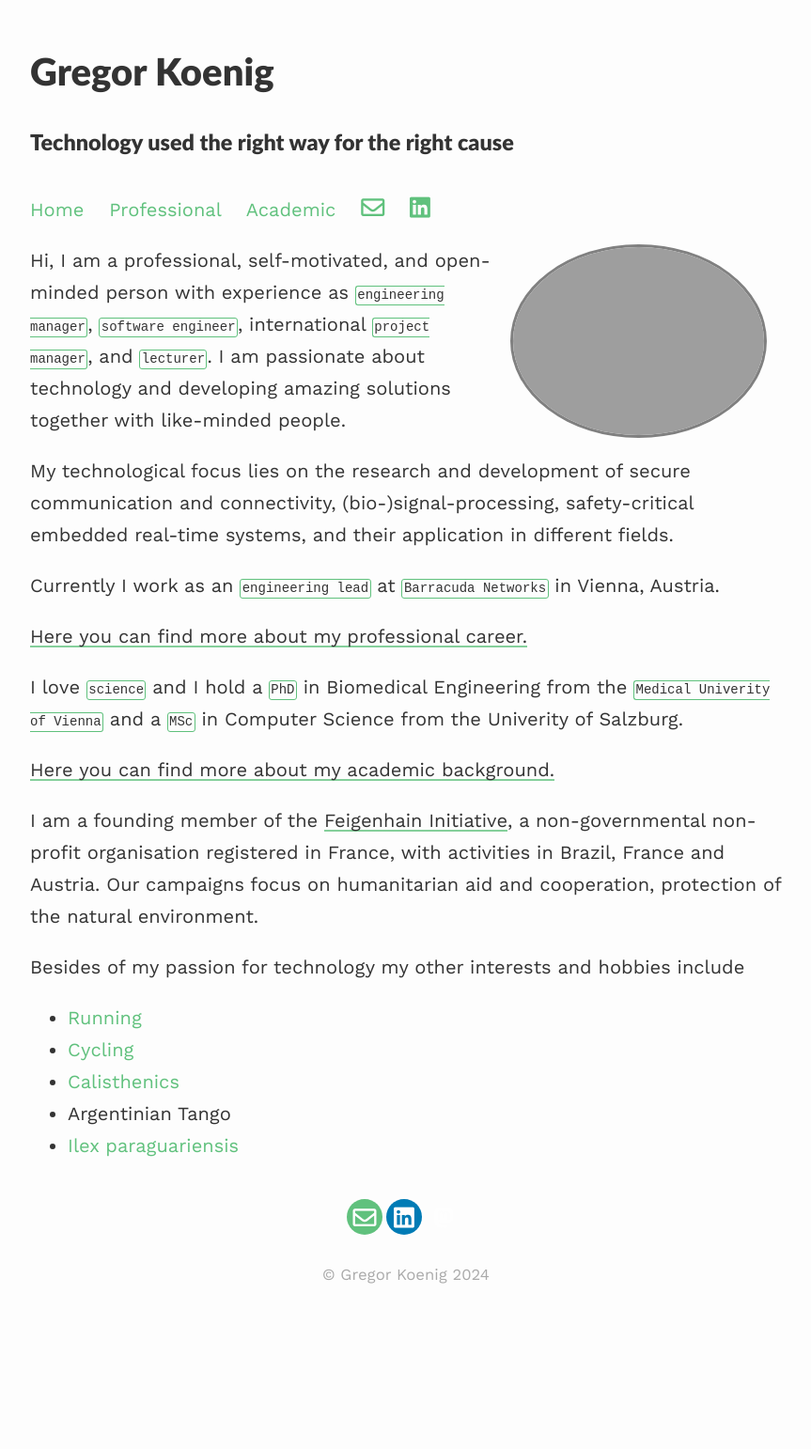
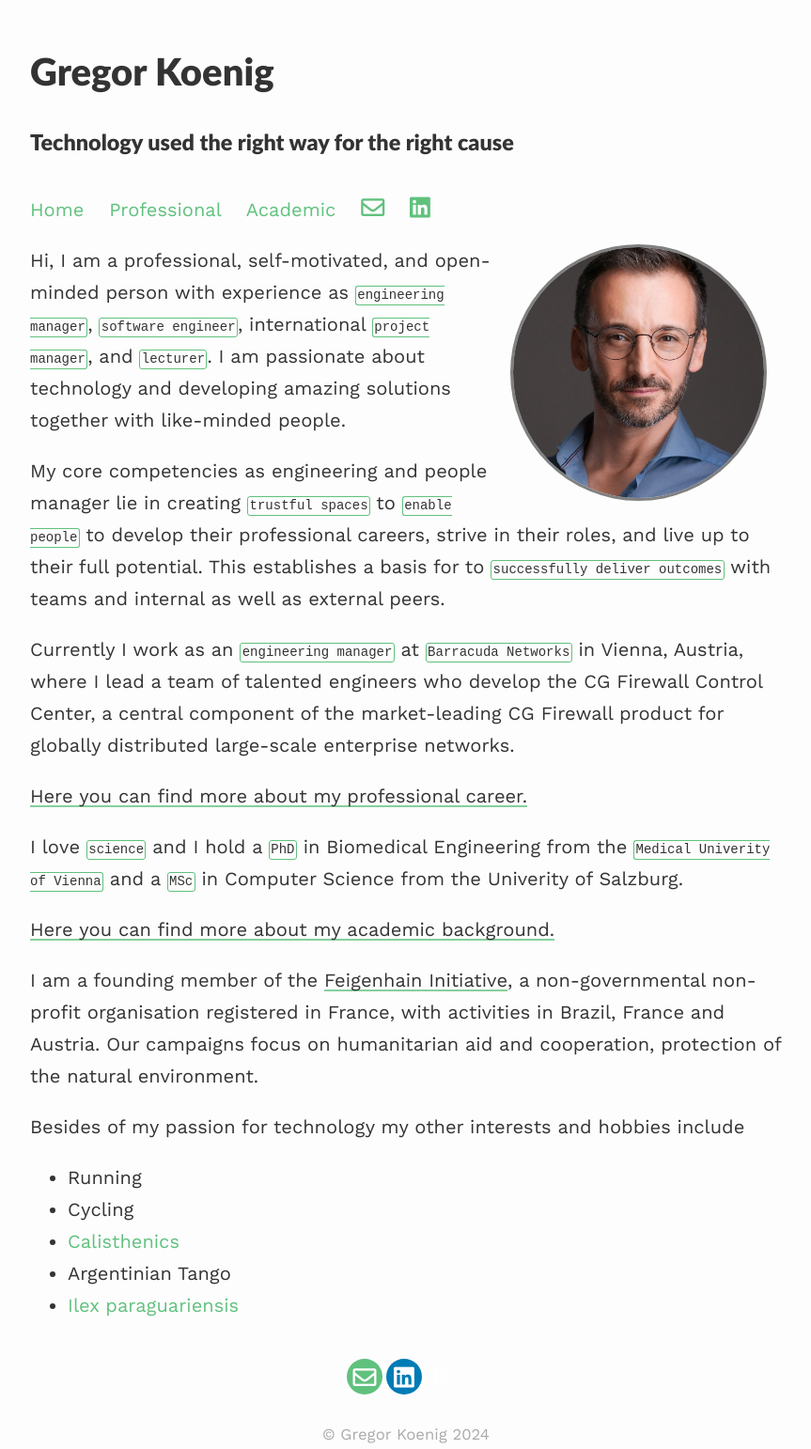
Before and after one commit to gregorkoenig/gregorkoenig.github.io, a Jekyll site: the page built from index.md, in a window 1280 px wide. Shown: the whole page at 94% size, without its empty margins (208-1071 px from the left). Built offline with Jekyll 4.4.1, drawn with Linux system fonts in a browser that asks for light colours; nearby versions of some CDN libraries; before the commit the page ends 1372 px from its top, so only the background shows below that.

Commit message:
Profile update and profile image with background.

```diff
--- a/index.md
+++ b/index.md
@@ -3,21 +3,24 @@ layout: about
 permalink: /
 profile:
   align: right
-  image: gregor2024.png
+  image: gregor2024.jpeg
 published: true
 ---
 
   Hi, I am a professional, self-motivated, and open-minded person with experience as `engineering manager`, `software engineer`, international `project manager`, and `lecturer`. I am passionate about technology and developing amazing solutions together with like-minded people.
 
-  My technological focus lies on the research and development of secure communication and connectivity, (bio-)signal-processing, safety-critical embedded real-time systems, and their application in different fields.
+
+  My core competencies as engineering and people manager lie in creating `trustful spaces` to `enable people` to develop their professional careers, strive in their roles, and live up to their full potential. This establishes a basis for to `successfully deliver outcomes` with teams and internal as well as external peers.
 
 
-  Currently I work as an `engineering lead` at `Barracuda Networks` in Vienna, Austria.
+  Currently I work as an `engineering manager` at `Barracuda Networks` in Vienna, Austria, where I lead a team of talented engineers who develop the CG Firewall Control Center, a central component of the market-leading CG Firewall product for globally distributed large-scale enterprise networks.
+
 
   [Here you can find more about my professional career.](https://gregorkoenig.github.io/professional)
 
 
   I love `science` and I hold a `PhD` in Biomedical Engineering from the `Medical Univerity of Vienna` and a `MSc` in Computer Science from the Univerity of Salzburg.
+
 
   [Here you can find more about my academic background.](https://gregorkoenig.github.io/academic)
 
@@ -26,8 +29,8 @@ published: true
 
 
   Besides of my passion for technology my other interests and hobbies include
-  - [Running](https://www.strava.com/athletes/mrgregor){:target="_blank"}
-  - [Cycling](https://www.zwift.com/eu/athlete/61ae74ef-85af-47df-ae48-9f0ef028e34b){:target="_blank"}
+  - Running
+  - Cycling
   - [Calisthenics](https://stevenlow.org/overcoming-gravity/){:target="_blank"}
   - Argentinian Tango
   - [Ilex paraguariensis](https://en.wikipedia.org/wiki/Yerba_mate){:target="_blank"}
```
Also changed, not shown: assets/images/gregor2024.jpeg (added).
